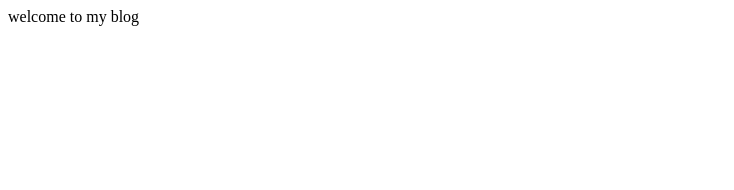
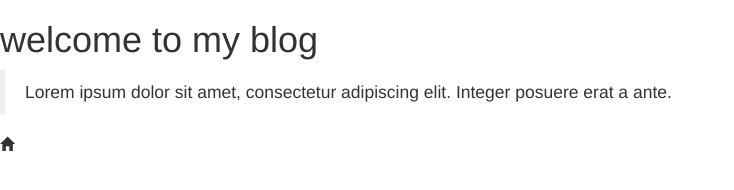
Before and after one commit to TYColin/TYColin.github.io, a plain HTML site: page index.html in a window 1280 px wide. Shown: the whole page, without its empty margins (0-734 px from the left). Drawn offline with Linux system fonts and the light colour scheme.

Commit message:
test index page

```diff
--- a/index.html
+++ b/index.html
@@ -1,10 +1,41 @@
 <!DOCTYPE html>
-<html lang="en">
+<html lang="zh-CN">
 <head>
+	<!-- meta定义元数据 -->
+	<!-- 设定网页的字符集，html5的方式 -->
 	<meta charset="UTF-8">
+	<!-- http-equiv 相当于HTTP的作用，定义些HTTP参数 -->
+	<!-- 告知浏览器以最新模式渲染页面，IE,chrome -->
+	<meta http-equiv="X-UA-Compatible" content="IE=edge,chrome=1">
+	<!-- 移动端，适应设备宽度，初始缩放比例 -->
+	<meta name="viewport" content="width=device-width, initial-scale=1">
+	<!-- bootstrap框架规定，以上三个标签必须放在前面，任何其他内容必须跟随其后 -->
+	<!-- 网站关键字 -->
+	<meta name="keywords" content="田勇,博客,前端">
+	<!-- 网站内容描述 -->
+	<meta name="description" content="热爱互联网,热爱前端和编程,这是我的博客">
+	<!-- 网站制作者 -->
+	<meta name="author" content="tianyong,web.colin404@gmail.com">
 	<title>tianyong's nest</title>
+	<!-- bootstrap -->
+	<link rel="stylesheet" href="bootstrap-3.3.7-dist/css/bootstrap.min.css">
+	<link rel="stylesheet" href="css/style.css">
+	<!-- 使 IE8 支持 HTML5 -->
+	<!--[if it IE 9]>
+		<script src="https://cdn.bootcss.com/html5shiv/3.7.3/html5shiv.min.js"></script>
+		<script src="https://cdn.bootcss.com/html5shiv/1.4.2/respond.min.js"></script>
+	<![endif]-->
 </head>
 <body>
-	<div>welcome to my blog</div>
+	<div class="h1">welcome to my blog</div>
+	<blockquote>
+  		<p>Lorem ipsum dolor sit amet, consectetur adipiscing elit. Integer posuere erat a ante.</p>
+	</blockquote>
+	<div class="glyphicon glyphicon-home
+"></div>
+
+	<script src="js/jquery-1.11.1.min.js"></script>
+	<script src="bootstrap-3.3.7-dist/js/bootstrap.min.js"></script>
+	<script src="js/index.js"></script>
 </body>
 </html>
```
